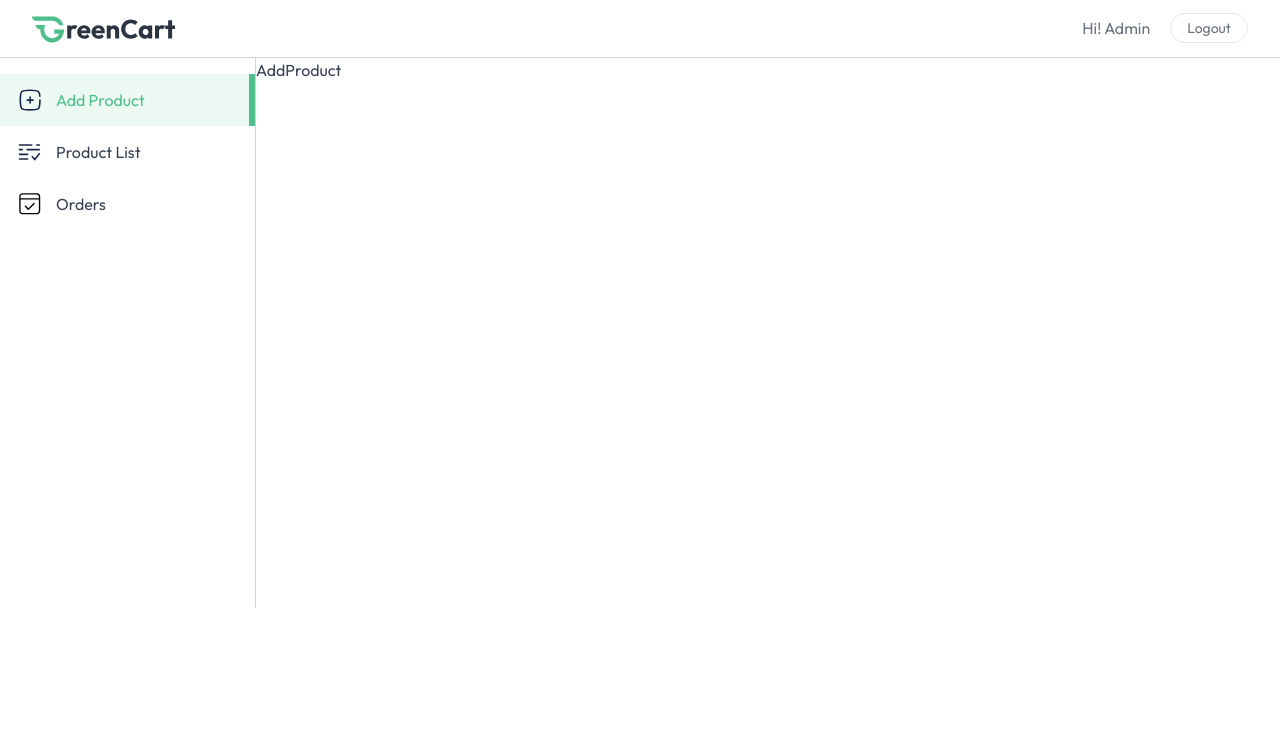
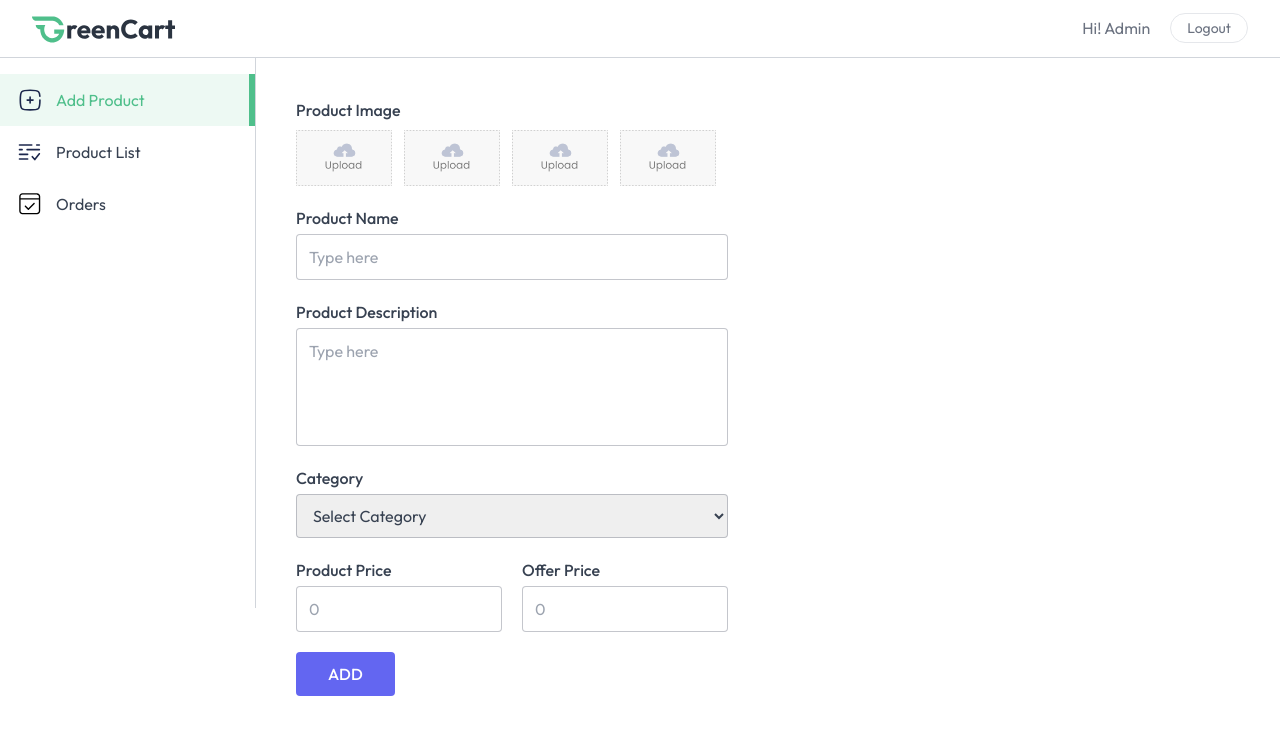
Before and after one commit to jim2107054/GreenCart, a React (Vite) app in the folder frontend/: page /seller in a window 1280 px wide. Both pictures are taken after typing "name@example.com", "Sample123" into the empty fields and a click on the button "Login". Shown: the top 734 px of the page. Built offline with nearby package versions, Linux system fonts and the light colour scheme; a web font is replaced by a local one.

Commit message:
add product page done

```diff
--- a/frontend/src/pages/seller/AddProduct.jsx
+++ b/frontend/src/pages/seller/AddProduct.jsx
@@ -1,9 +1,86 @@
-import React from 'react'
+import { useState } from "react";
+import { assets, categories } from "../../assets/assets";
 
 const AddProduct = () => {
-  return (
-    <div>AddProduct</div>
-  )
+  const [files, setFiles] = useState([])
+  const [name, setName] = useState("");
+  const [description, setDescription] = useState("");
+  const [category, setCategory] = useState("");
+  const [price, setPrice] = useState("");
+  const [offerPrice, setOfferPrice] = useState("");
+
+  const onSubmitHandler = (e) => {
+    e.preventDefault();
+  }
+
+   return (
+        <div className="no-scrollbar flex-1 h-[95vh] overflow-y-scroll flex flex-col justify-between">
+            <form onSubmit={onSubmitHandler} className="md:p-10 p-4 space-y-5 max-w-lg">
+                <div>
+                    <p className="text-base font-medium">Product Image</p>
+                    <div className="flex flex-wrap items-center gap-3 mt-2">
+                        {Array(4).fill('').map((_, index) => (
+                            <label key={index} htmlFor={`image${index}`}>
+                                <input
+                                onChange={(e)=> {
+                                  const updatedFiles = [...files]
+                                  updatedFiles[index] = e.target.files[0];
+                                  setFiles(updatedFiles);
+                                }}
+                                type="file" id={`image${index}`} hidden />
+                                <img className="max-w-24 cursor-pointer" src={files[index] ? URL.createObjectURL(files[index]):assets.upload_area} alt="uploadArea" width={100} height={100} />
+                            </label>
+                        ))}
+                    </div>
+                </div>
+                <div className="flex flex-col gap-1 max-w-md">
+                    <label className="text-base font-medium" htmlFor="product-name">Product Name</label>
+                    <input
+                     value={name}
+                     onChange={(e) => setName(e.target.value)}
+                     id="product-name" type="text" placeholder="Type here" className="outline-none md:py-2.5 py-2 px-3 rounded border border-gray-500/40" required />
+                </div>
+                <div className="flex flex-col gap-1 max-w-md">
+                    <label className="text-base font-medium" htmlFor="product-description">Product Description</label>
+                    <textarea
+                     value={description}
+                     onChange={(e) => setDescription(e.target.value)}
+                     id="product-description" rows={4} className="outline-none md:py-2.5 py-2 px-3 rounded border border-gray-500/40 resize-none" placeholder="Type here"></textarea>
+                </div>
+                <div className="w-full flex flex-col gap-1">
+                    <label className="text-base font-medium" htmlFor="category">Category</label>
+                    <select
+                     value={category}
+                     onChange={(e) => setCategory(e.target.value)}
+                     id="category" className="outline-none md:py-2.5 py-2 px-3 rounded border border-gray-500/40">
+                        <option value="">Select Category</option>
+                        {
+                          categories.map((item,index)=>(
+                            <option key={index} value={item.path}>{item.path}</option>
+                          ))
+                        }
+                    </select>
+                </div>
+                <div className="flex items-center gap-5 flex-wrap">
+                    <div className="flex-1 flex flex-col gap-1 w-32">
+                        <label className="text-base font-medium" htmlFor="product-price">Product Price</label>
+                        <input
+                         value={price}
+                         onChange={(e) => setPrice(e.target.value)}
+                         id="product-price" type="number" placeholder="0" className="outline-none md:py-2.5 py-2 px-3 rounded border border-gray-500/40" required />
+                    </div>
+                    <div className="flex-1 flex flex-col gap-1 w-32">
+                        <label className="text-base font-medium" htmlFor="offer-price">Offer Price</label>
+                        <input
+                         value={offerPrice}
+                         onChange={(e) => setOfferPrice(e.target.value)}
+                         id="offer-price" type="number" placeholder="0" className="outline-none md:py-2.5 py-2 px-3 rounded border border-gray-500/40" required />
+                    </div>
+                </div>
+                <button className="px-8 py-2.5 bg-indigo-500 text-white font-medium rounded">ADD</button>
+            </form>
+        </div>
+    );
 }
 
 export default AddProduct
```
